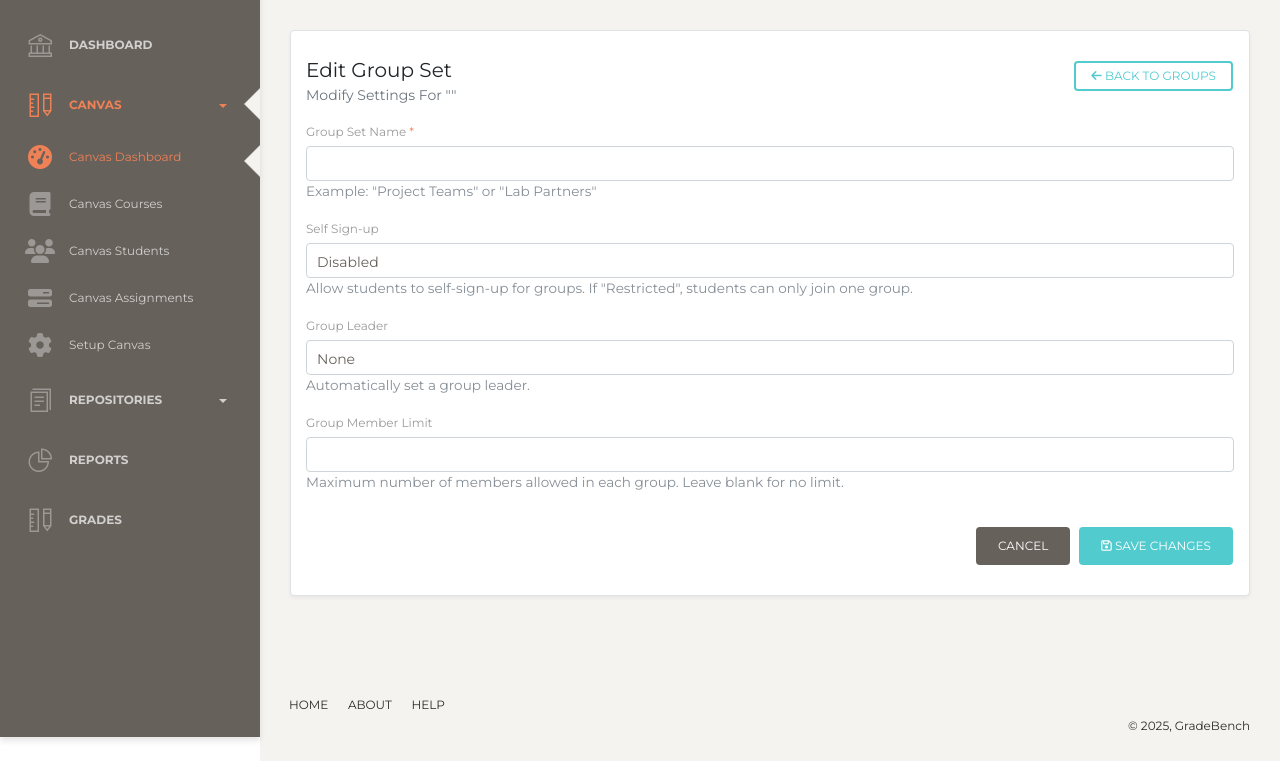
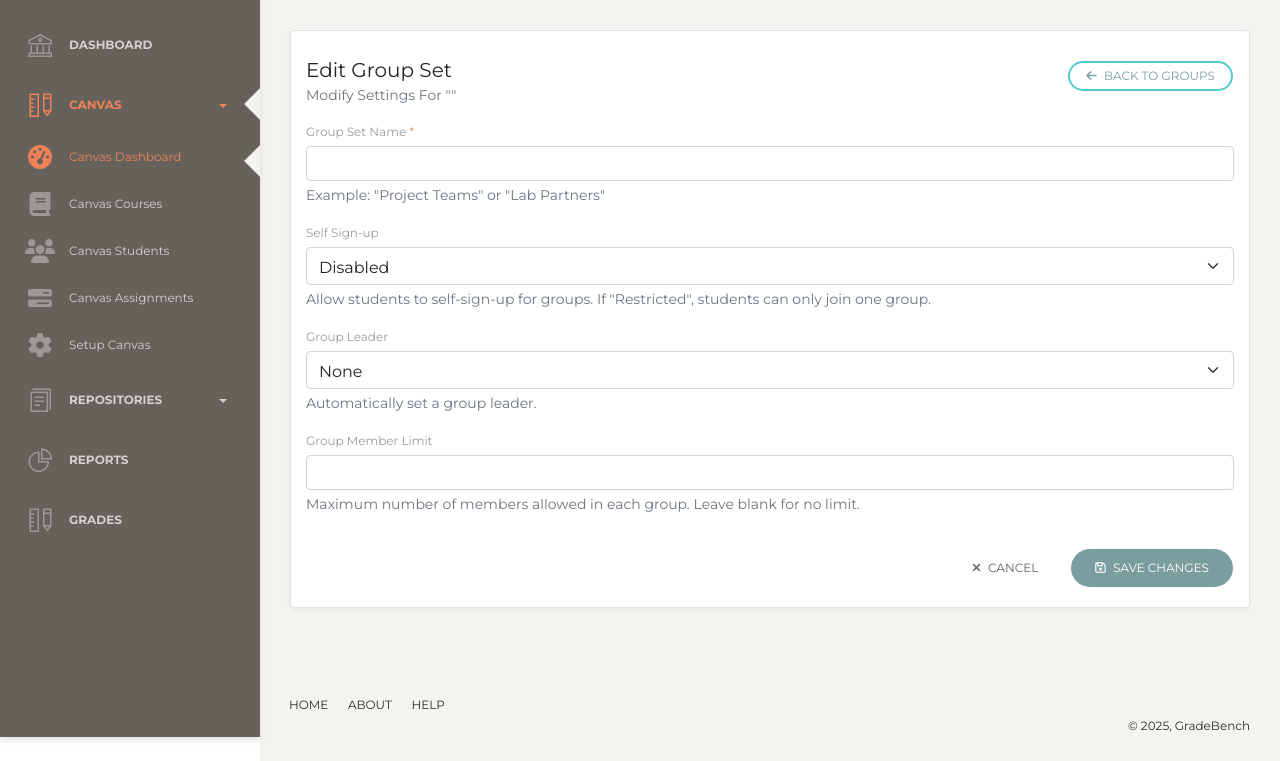
Before and after one commit to bmeddeb/GradeBench, a Django app: template templates/canvas/groups/edit_group_set.html in a window 1280 px wide. Shown: the part 63-824 px from the top of the page. Run offline with Django 5.2, Linux system fonts and the light colour scheme; the template is opened without the code that fills it, so the values that code supplies are empty; some libraries are stand-ins or nearby versions.

Commit message:
Refactor: Update templates to Bootstrap 5 and enhance UI

```diff
--- a/templates/canvas/groups/edit_group_set.html
+++ b/templates/canvas/groups/edit_group_set.html
@@ -1,5 +1,6 @@
 {% extends 'canvas/base.html' %}
 {% load static %}
+{% load django_bootstrap5 %}
 
 {% block title %}Edit Group Set: {{ group_set.name }} | GradeBench Canvas{% endblock %}
 {% block page_title %}Edit Group Set: {{ group_set.name }}{% endblock %}
@@ -14,59 +15,58 @@
                     <h4 class="card-title mb-0">Edit Group Set</h4>
                     <p class="card-category">Modify settings for "{{ group_set.name }}"</p>
                 </div>
-                <a href="{% url 'canvas_course_groups' course_id=course.canvas_id %}" class="btn btn-sm btn-outline-primary">
-                    <i class="fa fa-arrow-left"></i> Back to Groups
+                <a href="{% url 'canvas_course_groups' course_id=course.canvas_id %}" class="btn btn-sm btn-outline-primary btn-round">
+                    <i class="fa fa-arrow-left me-1"></i> Back to Groups
                 </a>
             </div>
             <div class="card-body">
                 {% if error %}
-                <div class="alert alert-danger">
-                    <p><i class="fa fa-exclamation-triangle"></i> {{ error }}</p>
+                <div class="alert alert-danger" role="alert">
+                    <h5 class="alert-heading"><i class="fa fa-exclamation-triangle me-2"></i>Error</h5>
+                    <p class="mb-0">{{ error }}</p>
                 </div>
                 {% endif %}
 
                 <form method="post" action="{% url 'canvas_edit_group_set' course_id=course.canvas_id group_set_id=group_set.id %}">
                     {% csrf_token %}
 
-                    <div class="form-group mb-3">
-                        <label for="name">Group Set Name <span class="text-danger">*</span></label>
+                    <div class="mb-3">
+                        <label for="name" class="form-label">Group Set Name <span class="text-danger">*</span></label>
                         <input type="text" id="name" name="name" class="form-control" required value="{{ group_set.name }}">
-                        <small class="form-text text-muted">Example: "Project Teams" or "Lab Partners"</small>
+                        <div class="form-text">Example: "Project Teams" or "Lab Partners"</div>
                     </div>
 
-                    <div class="form-group mb-3">
-                        <label for="self_signup">Self Sign-up</label>
-                        <select id="self_signup" name="self_signup" class="form-control">
+                    <div class="mb-3">
+                        <label for="self_signup" class="form-label">Self Sign-up</label>
+                        <select id="self_signup" name="self_signup" class="form-select">
                             <option value="" {% if not group_set.self_signup %}selected{% endif %}>Disabled</option>
                             <option value="enabled" {% if group_set.self_signup == 'enabled' %}selected{% endif %}>Enabled</option>
                             <option value="restricted" {% if group_set.self_signup == 'restricted' %}selected{% endif %}>Restricted (students can join only one group)</option>
                         </select>
-                        <small class="form-text text-muted">Allow students to self-sign-up for groups. If "Restricted", students can only join one group.</small>
+                        <div class="form-text">Allow students to self-sign-up for groups. If "Restricted", students can only join one group.</div>
                     </div>
 
-                    <div class="form-group mb-3">
-                        <label for="auto_leader">Group Leader</label>
-                        <select id="auto_leader" name="auto_leader" class="form-control">
+                    <div class="mb-3">
+                        <label for="auto_leader" class="form-label">Group Leader</label>
+                        <select id="auto_leader" name="auto_leader" class="form-select">
                             <option value="" {% if not group_set.auto_leader %}selected{% endif %}>None</option>
                             <option value="first" {% if group_set.auto_leader == 'first' %}selected{% endif %}>First Student to Join</option>
                             <option value="random" {% if group_set.auto_leader == 'random' %}selected{% endif %}>Random Student</option>
                         </select>
-                        <small class="form-text text-muted">Automatically set a group leader.</small>
+                        <div class="form-text">Automatically set a group leader.</div>
                     </div>
 
-                    <div class="form-group mb-3">
-                        <label for="group_limit">Group Member Limit</label>
+                    <div class="mb-3">
+                        <label for="group_limit" class="form-label">Group Member Limit</label>
                         <input type="number" id="group_limit" name="group_limit" class="form-control" min="1" value="{{ group_set.group_limit|default:'' }}">
-                        <small class="form-text text-muted">Maximum number of members allowed in each group. Leave blank for no limit.</small>
+                        <div class="form-text">Maximum number of members allowed in each group. Leave blank for no limit.</div>
                     </div>
 
-                    <div class="form-group d-flex justify-content-end mt-4">
-                        <a href="{% url 'canvas_course_groups' course_id=course.canvas_id %}" class="btn btn-outline-secondary me-2">
-                            Cancel
+                    <div class="d-flex justify-content-end mt-4">
+                        <a href="{% url 'canvas_course_groups' course_id=course.canvas_id %}" class="btn btn-outline-secondary btn-round me-2">
+                            <i class="fa fa-times me-1"></i> Cancel
                         </a>
-                        <button type="submit" class="btn btn-primary">
-                            <i class="fa fa-save"></i> Save Changes
-                        </button>
+                        {% bootstrap_button button_type="submit" content='<i class="fa fa-save me-1"></i> Save Changes' button_class="btn-primary btn-round" %}
                     </div>
                 </form>
             </div>
@@ -74,20 +74,3 @@
     </div>
 </div>
 {% endblock %}
-
-{% block canvas_css %}
-<style>
-    .form-group label {
-        font-weight: 500;
-    }
-
-    .form-text {
-        font-size: 0.85rem;
-    }
-
-    .form-control:focus {
-        border-color: #80bdff;
-        box-shadow: 0 0 0 0.2rem rgba(0, 123, 255, 0.25);
-    }
-</style>
-{% endblock %}
```
Also changed, not shown: templates/canvas/confirm_delete_course.html (+6 -7 lines), templates/canvas/course_detail.html (+16 -10 lines), templates/canvas/groups/confirm_push_memberships.html (+17 -7 lines), templates/canvas/groups/edit_group.html (+16 -16 lines).
